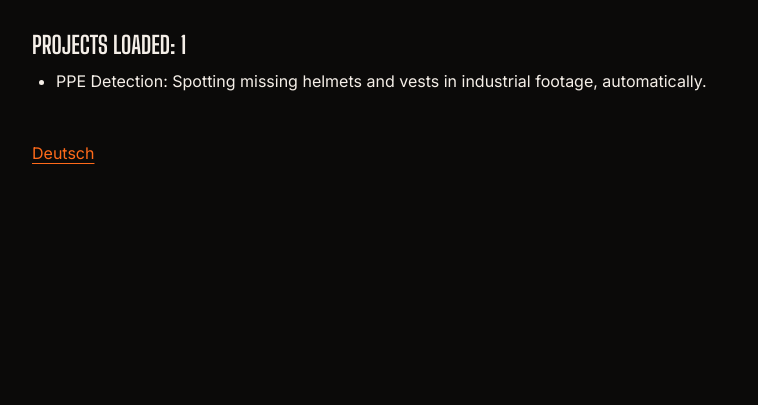
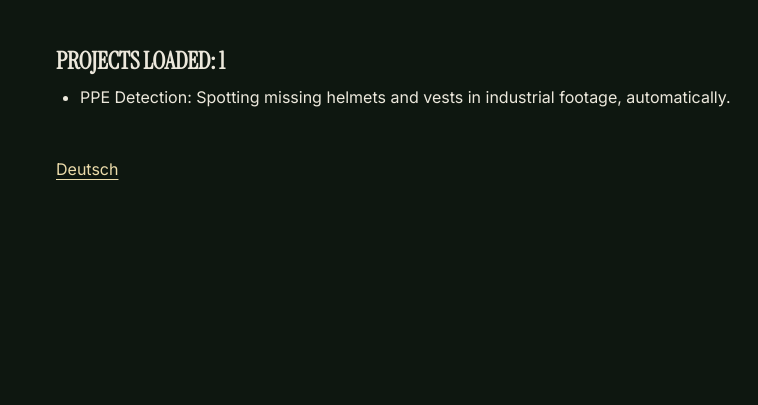
Before and after one commit to FarhangKhanjani/Portfolio, an Astro site: page / in a window 1280 px wide. Shown: the part 395-800 px from the top of the page, without its empty margins (72-830 px from the left). Built offline with nearby package versions, Linux system fonts and the light colour scheme; Astro itself is replaced by a stand-in of ours.

Commit message:
feat(design): lock in Chapters direction with Instrument Serif and olive palette
Replace Big Shoulders Display and the orange accent with Instrument Serif
and light-as-accent tokens sampled from the hero image.

Co-Authored-By: Claude Opus 5.5 <noreply@anthropic.com>
Claude-Session: https://claude.ai/code/session_01WB3kFsaz7J3ZxWffqgchRo

```diff
--- a/src/layouts/BaseLayout.astro
+++ b/src/layouts/BaseLayout.astro
@@ -30,7 +30,7 @@ const alternates = getAlternates(Astro.url);
     <meta charset="utf-8" />
     <meta name="viewport" content="width=device-width, initial-scale=1" />
     <meta name="color-scheme" content="dark" />
-    <meta name="theme-color" content="#0b0a09" />
+    <meta name="theme-color" content="#0e1710" />
     <title>{pageTitle}</title>
     <meta name="description" content={pageDescription} />
     <link rel="canonical" href={canonical} />
@@ -43,7 +43,7 @@ const alternates = getAlternates(Astro.url);
     <link rel="alternate" hreflang="x-default" href={new URL(alternates[0]!.path, Astro.site)} />
 
     {/* Preload only the Latin subsets: they cover English and German. */}
-    <link rel="preload" href="/fonts/big-shoulders-display-latin-wght-normal.woff2" as="font" type="font/woff2" crossorigin />
+    <link rel="preload" href="/fonts/instrument-serif-latin-400-normal.woff2" as="font" type="font/woff2" crossorigin />
     <link rel="preload" href="/fonts/inter-latin-wght-normal.woff2" as="font" type="font/woff2" crossorigin />
 
     <meta name="generator" content={Astro.generator} />
--- a/src/styles/global.css
+++ b/src/styles/global.css
@@ -4,31 +4,49 @@
  * Design tokens live in the @theme block below. Tailwind turns each token into
  * utilities automatically, e.g. --color-accent -> `text-accent`, `bg-accent`.
  *
- * NOTE (Phase 1): the color values are PROVISIONAL. They will be replaced with
- * the palette you pick in Phase 2. Token names are meant to stay stable.
+ * Design direction: "Chapters" (locked in Phase 2, see docs/design.md).
+ * Cinematic, story-led, olive near-black with light used as the accent.
  */
 @import 'tailwindcss';
 
 /* ---------------------------------------------------------------------------
- * Fonts (self-hosted, variable weight, no runtime request to Google).
+ * Fonts (self-hosted, no runtime request to Google).
  * Latin covers English + German (ä ö ü ß). Latin-Ext only downloads if a page
  * actually uses one of its characters, thanks to unicode-range.
  * ------------------------------------------------------------------------- */
 @font-face {
-  font-family: 'Big Shoulders Display';
+  font-family: 'Instrument Serif';
   font-style: normal;
-  font-weight: 100 900;
+  font-weight: 400;
   font-display: swap;
-  src: url('/fonts/big-shoulders-display-latin-wght-normal.woff2') format('woff2');
+  src: url('/fonts/instrument-serif-latin-400-normal.woff2') format('woff2');
   unicode-range: U+0000-00FF, U+0131, U+0152-0153, U+02BB-02BC, U+02C6, U+02DA, U+02DC, U+0304, U+0308,
     U+0329, U+2000-206F, U+20AC, U+2122, U+2191, U+2193, U+2212, U+2215, U+FEFF, U+FFFD;
 }
 @font-face {
-  font-family: 'Big Shoulders Display';
+  font-family: 'Instrument Serif';
   font-style: normal;
-  font-weight: 100 900;
+  font-weight: 400;
   font-display: swap;
-  src: url('/fonts/big-shoulders-display-latin-ext-wght-normal.woff2') format('woff2');
+  src: url('/fonts/instrument-serif-latin-ext-400-normal.woff2') format('woff2');
+  unicode-range: U+0100-02BA, U+02BD-02C5, U+02C7-02CC, U+02CE-02D7, U+02DD-02FF, U+0304, U+0308, U+0329,
+    U+1D00-1DBF, U+1E00-1E9F, U+1EF2-1EFF, U+2020, U+20A0-20AB, U+20AD-20C0, U+2113, U+2C60-2C7F, U+A720-A7FF;
+}
+@font-face {
+  font-family: 'Instrument Serif';
+  font-style: italic;
+  font-weight: 400;
+  font-display: swap;
+  src: url('/fonts/instrument-serif-latin-400-italic.woff2') format('woff2');
+  unicode-range: U+0000-00FF, U+0131, U+0152-0153, U+02BB-02BC, U+02C6, U+02DA, U+02DC, U+0304, U+0308,
+    U+0329, U+2000-206F, U+20AC, U+2122, U+2191, U+2193, U+2212, U+2215, U+FEFF, U+FFFD;
+}
+@font-face {
+  font-family: 'Instrument Serif';
+  font-style: italic;
+  font-weight: 400;
+  font-display: swap;
+  src: url('/fonts/instrument-serif-latin-ext-400-italic.woff2') format('woff2');
   unicode-range: U+0100-02BA, U+02BD-02C5, U+02C7-02CC, U+02CE-02D7, U+02DD-02FF, U+0304, U+0308, U+0329,
     U+1D00-1DBF, U+1E00-1E9F, U+1EF2-1EFF, U+2020, U+20A0-20AB, U+20AD-20C0, U+2113, U+2C60-2C7F, U+A720-A7FF;
 }
@@ -53,36 +71,38 @@
 
 /* ---------------------------------------------------------------------------
  * Design tokens
+ * All text colors below pass WCAG AA (>= 4.5:1) on both --color-bg and
+ * --color-surface. Ratios are noted next to each one (measured on --color-bg).
  * ------------------------------------------------------------------------- */
 @theme {
-  /* Typography */
-  --font-display: 'Big Shoulders Display', 'Arial Narrow', system-ui, sans-serif;
+  /* Typography: serif for headings and story lines, Inter for everything else */
+  --font-serif: 'Instrument Serif', 'Iowan Old Style', Georgia, serif;
   --font-sans: 'Inter', system-ui, -apple-system, 'Segoe UI', Roboto, sans-serif;
 
-  /* Surfaces (PROVISIONAL: warm near-black) */
-  --color-bg: #0b0a09;
-  --color-surface: #161311;
-  --color-surface-raised: #1f1b18;
-  --color-border: #2e2723;
+  /* Surfaces: olive near-black, sampled from the hero image so it blends in */
+  --color-bg: #0e1710;
+  --color-surface: #152016;
+  --color-surface-raised: #1c2a1d;
+  --color-border: #26301f;
 
-  /* Text (PROVISIONAL) */
-  --color-text: #f5efe8;
-  --color-text-muted: #b3a79b;
+  /* Text */
+  --color-text: #ece8dc; /* 14.9:1 warm off-white */
+  --color-text-muted: #a3a893; /* 7.5:1 sage grey */
 
-  /* Accent: warm orange / fire (PROVISIONAL).
-   * Contrast rule: only --color-accent (>= 4.5:1 on --color-bg) may be used for
-   * normal-size text. --color-accent-hot and --color-accent-deep are for
-   * gradients, borders, large display text and decoration only. */
-  --color-accent: #ff6a1a;
-  --color-accent-hot: #ffb347;
-  --color-accent-deep: #d9361c;
+  /* Accent = light, not paint. Pale gold for emphasis (italic story lines, links). */
+  --color-accent: #ecdcab; /* 13.4:1 */
+
+  /* Iridescent hints from the hero light. Small labels, lines and glows only. */
+  --color-iris-teal: #9ad4c8; /* 11.0:1 */
+  --color-iris-violet: #bfb0ea; /* 9.2:1 */
 
   /* Spacing additions on top of Tailwind's default scale */
-  --spacing-gutter: clamp(1rem, 4vw, 2.5rem);
-  --spacing-section: clamp(4rem, 10vw, 8rem);
+  --spacing-gutter: clamp(1rem, 4vw, 3rem);
+  --spacing-section: clamp(4.5rem, 12vw, 9rem);
 
   /* Layout */
-  --container-content: 72rem;
+  --container-content: 70rem;
+  --container-prose: 40rem;
 
   /* Motion */
   --ease-out-expo: cubic-bezier(0.16, 1, 0.3, 1);
@@ -110,14 +130,21 @@
   h1,
   h2,
   h3 {
-    font-family: var(--font-display);
-    line-height: 1.05;
+    font-family: var(--font-serif);
+    font-weight: 400;
+    line-height: 1.04;
+    letter-spacing: -0.01em;
     text-wrap: balance;
+  }
+
+  /* Italic emphasis inside headings glows in the accent color. */
+  :is(h1, h2, h3) em {
+    color: var(--color-accent);
   }
 
   /* Visible, high-contrast focus ring for keyboard users everywhere. */
   :focus-visible {
-    outline: 2px solid var(--color-accent-hot);
+    outline: 2px solid var(--color-accent);
     outline-offset: 3px;
     border-radius: 2px;
   }
```
Also changed, not shown: public/favicon.svg, public/fonts/LICENSE-InstrumentSerif.txt, public/fonts/big-shoulders-display-latin-ext-wght-normal.woff2 (deleted), public/fonts/big-shoulders-display-latin-wght-normal.woff2 (deleted), public/fonts/instrument-serif-latin-400-italic.woff2 (added), public/fonts/instrument-serif-latin-400-normal.woff2 (added), public/fonts/instrument-serif-latin-ext-400-italic.woff2 (added), public/fonts/instrument-serif-latin-ext-400-normal.woff2 (added).
